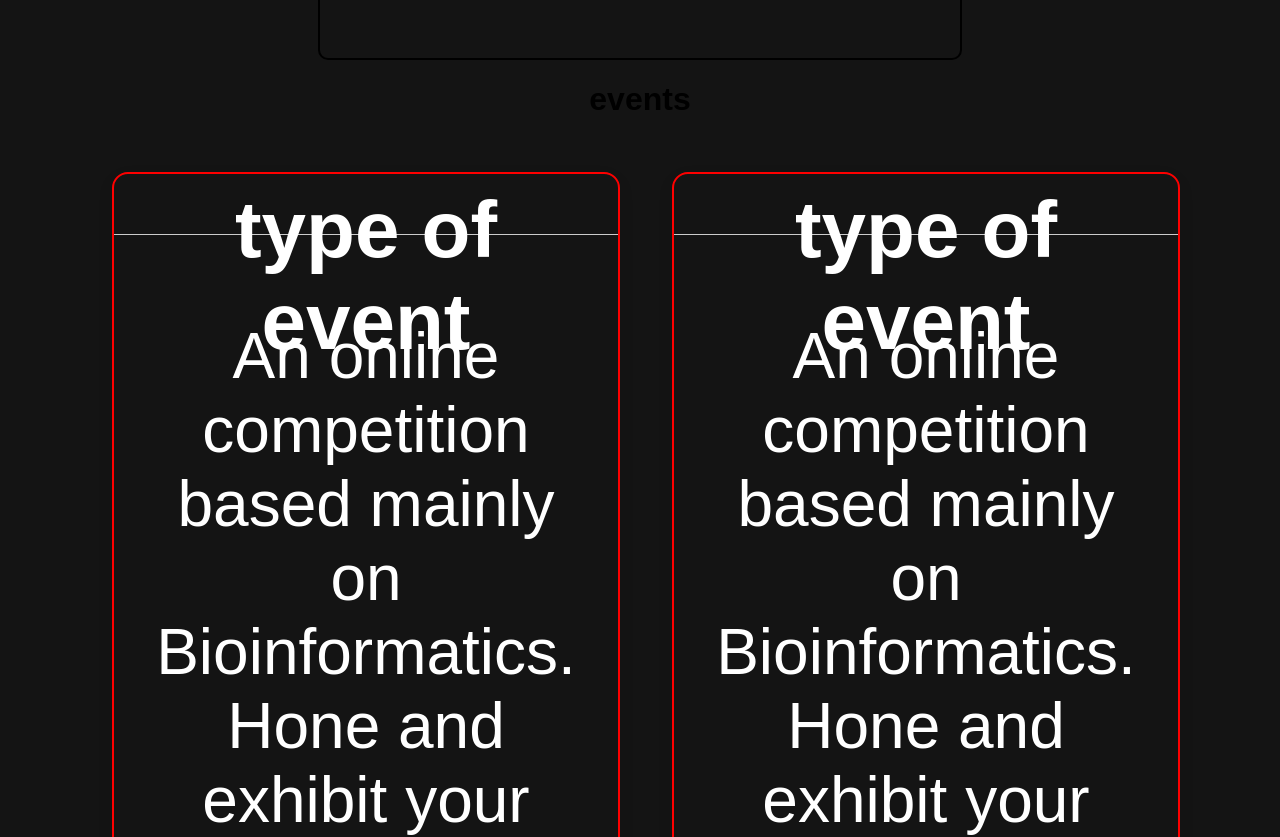
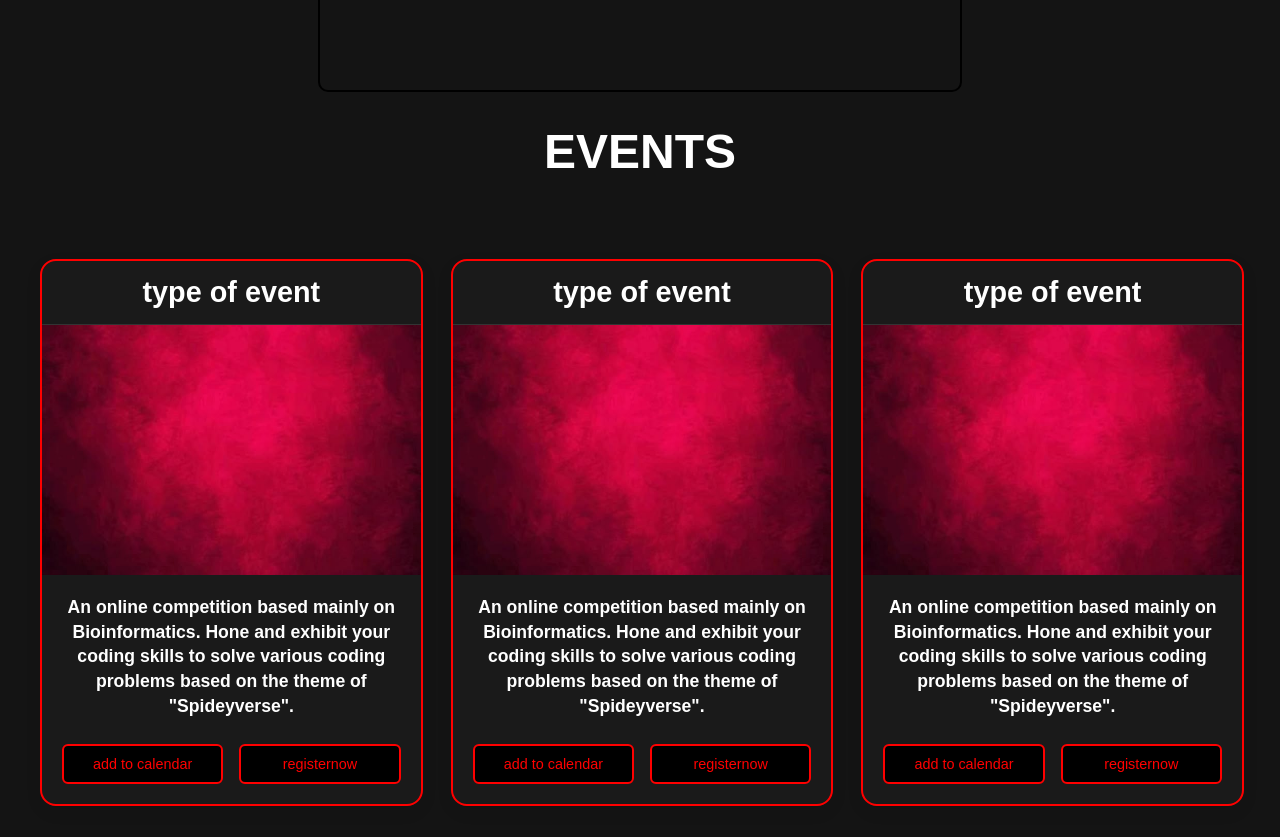
Before and after one commit to ITC-Web-Team/biox, a React (Vite) app in the folder biox-frontend/: page /events in a window 1280 px wide. Shown: the part 1960-2797 px from the top of the page. Built offline with nearby package versions, Linux system fonts and the light colour scheme.

Commit message:
some changes

```diff
--- a/biox-frontend/src/pages/events.css
+++ b/biox-frontend/src/pages/events.css
@@ -1,9 +1,67 @@
+.events_container {
+    background-color: #141414;
+    min-height: 100vh;
+    padding: 2rem 0;
+}
+
+.events_slider h1 {
+    color: white;
+    font-size: 3rem;
+    text-align: center;
+    margin: 2rem 0;
+    text-transform: uppercase;
+    font-weight: 800;
+}
+
 .e_cards{
    display: grid;
    justify-content: center;
-align-content: center;
-grid-template-columns: repeat(2, 5fr);
-margin: 0 5rem;
-align-items: center;
+   align-content: center;
+   grid-template-columns: repeat(auto-fit, minmax(350px, 1fr));
+   gap: 2rem;
+   padding: 2rem;
+   max-width: 1200px;
+   margin: 0 auto;
+}
 
+/* Responsive Styles */
+@media (max-width: 1024px) {
+    .events_slider h1 {
+        font-size: 2.5rem;
+        margin: 1.5rem 0;
+    }
+
+    .e_cards {
+        grid-template-columns: repeat(auto-fit, minmax(300px, 1fr));
+        padding: 1.5rem;
+        gap: 1.5rem;
+    }
 }
+
+@media (max-width: 768px) {
+    .events_container {
+        padding: 1rem 0;
+    }
+
+    .events_slider h1 {
+        font-size: 2rem;
+        margin: 1rem 0;
+    }
+
+    .e_cards {
+        grid-template-columns: 1fr;
+        padding: 1rem;
+        gap: 1.5rem;
+    }
+}
+
+@media (max-width: 480px) {
+    .events_slider h1 {
+        font-size: 1.5rem;
+    }
+
+    .e_cards {
+        padding: 0.5rem;
+        gap: 1rem;
+    }
+}
--- a/biox-frontend/src/pages/events_card.css
+++ b/biox-frontend/src/pages/events_card.css
@@ -2,44 +2,42 @@
 
 .Events_card_container {
     display: flex;
-    width: 90%;
-    height: 90vh;
-    margin: 2rem;
+    width: 100%;
+    max-width: 400px;
+    height: auto;
+    margin: 1rem auto;
     flex-direction: column;
     border: 2px solid red;
     border-radius: 16px;
     box-shadow: 0 6px 16px rgba(0, 0, 0, 0.08);
     overflow: hidden;
     transition: transform 0.3s ease, box-shadow 0.3s ease;
+    background-color: #1a1a1a;
 }
 
 .Events_card_container:hover {
-    transform: translateY(-30px);
+    transform: translateY(-10px);
     box-shadow: 5px 10px 20px rgba(176, 40, 40, 0.12);
 }
 
 .Events_card_container_left {
-
-    padding: 10px 20px;
+    padding: 15px 20px;
     text-align: center;
-    height:5vh;
-    border-bottom: 1px solid #ccc;
-
+    border-bottom: 1px solid #333;
 }
 
 .Events_card_container_left h3 {
     margin: 0;
-    font-size: 5rem;
+    font-size: 1.8rem;
     font-weight: 800;
     color: white;
-    height: 10vh;
 }
 
 .Events_card_container_middle {
     width: 100%;
-    height: 75vh;
+    height: 250px;
     overflow: hidden;
-    padding:  2rem;
+    padding: 0;
 }
 
 .event_card_image {
@@ -54,22 +52,31 @@
     flex-direction: column;
     gap: 16px;
     align-items: flex-start;
+    color: white;
+    flex-grow: 1;
+}
 
+.short_info h2 {
+    margin: 0 0 10px 0;
+    font-size: 1.1rem;
+    font-weight: 600;
+    line-height: 1.4;
     color: white;
 }
 
-  .short_info h2 {
+.short_info p {
     margin: 0;
-    font-size: 4rem;
-    font-weight: 400;
-
+    font-size: 0.9rem;
+    color: #ccc;
+    line-height: 1.4;
 }
 
 .e_btn {
     display: flex;
-    gap: 5rem;
+    gap: 1rem;
     flex-wrap: wrap;
-    margin-top: 9rem;
+    margin-top: auto;
+    width: 100%;
 }
 
 .calendar_btn,
@@ -78,17 +85,17 @@
     border-radius: 6px;
     font-weight: 500;
     cursor: pointer;
-    border: 3px solid red;
+    border: 2px solid red;
     transition: background 0.3s ease;
-    font-size: 5rem;
-
-
+    font-size: 0.9rem;
+    flex: 1;
+    min-width: 120px;
+    text-align: center;
 }
 
 .calendar_btn {
     background-color: black;
     color: red;
-
 }
 
 .calendar_btn:hover {
@@ -105,3 +112,85 @@
     background-color: red;
     color: black;
 }
+
+/* Responsive Styles */
+@media (max-width: 1200px) {
+    .Events_card_container {
+        max-width: 350px;
+    }
+}
+
+@media (max-width: 768px) {
+    .Events_card_container {
+        max-width: 100%;
+        margin: 1rem;
+    }
+
+    .Events_card_container_left h3 {
+        font-size: 1.5rem;
+    }
+
+    .Events_card_container_middle {
+        height: 200px;
+    }
+
+    .short_info h2 {
+        font-size: 1.3rem;
+    }
+
+    .short_info p {
+        font-size: 0.85rem;
+    }
+
+    .calendar_btn, .register_btn {
+        font-size: 0.85rem;
+        padding: 8px 12px;
+        min-width: 100px;
+    }
+
+    .e_btn {
+        gap: 0.8rem;
+    }
+}
+
+@media (max-width: 480px) {
+    .Events_card_container {
+        margin: 0.5rem;
+        max-width: calc(100% - 1rem);
+    }
+
+    .Events_card_container_left h3 {
+        font-size: 1.2rem;
+    }
+
+    .Events_card_container_left {
+        padding: 10px 15px;
+    }
+
+    .Events_card_container_middle {
+        height: 180px;
+    }
+
+    .Events_card_container_right {
+        padding: 15px;
+    }
+
+    .short_info h2 {
+        font-size: 1.1rem;
+    }
+
+    .short_info p {
+        font-size: 0.8rem;
+    }
+
+    .e_btn {
+        flex-direction: column;
+        gap: 0.8rem;
+    }
+
+    .calendar_btn, .register_btn {
+        flex: none;
+        width: 100%;
+        font-size: 0.8rem;
+    }
+}
```
Lines whose indentation alone changed are shown as unchanged.
